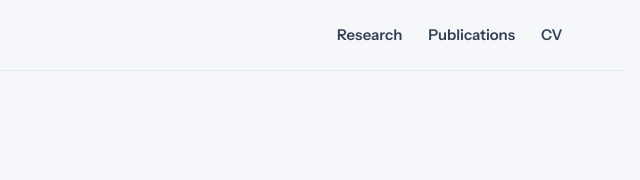
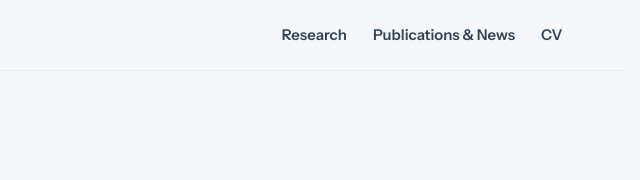
Before and after one commit to st-bang97/st-bang97.github.io, a plain HTML site: page index.html in a window 1280 px wide. Shown: the top 180 px of the page, 640-1280 px from the left. Drawn offline with Linux system fonts and the light colour scheme.

Commit message:
nav: label combined section Publications & News

```diff
--- a/index.html
+++ b/index.html
@@ -43,7 +43,7 @@
     <a class="brand" href="index.html">Seongtae Bang</a>
     <nav class="site-nav" aria-label="Primary">
       <a href="#research">Research</a>
-      <a href="publications.html">Publications</a>
+      <a href="publications.html">Publications &amp; News</a>
       <a href="assets/cv/seongtae-bang-cv.pdf">CV</a>
     </nav>
   </div>
```
